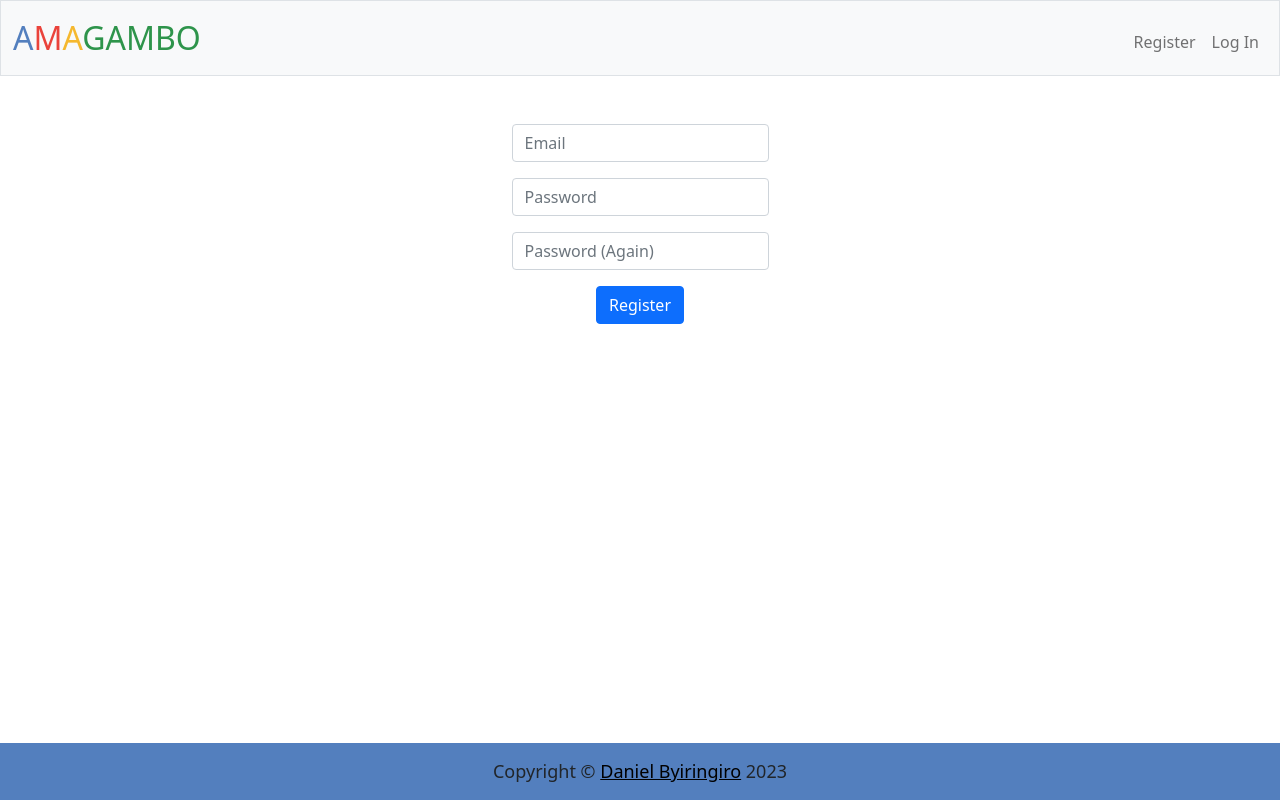
After one commit to danielbyiringiro/amagambo, a Flask app: template templates/register.html in a window 1280 px wide. The commit adds this page. Run offline with Flask 3, Linux system fonts and the light colour scheme; the template is opened without the code that fills it, so the values that code supplies are empty; some libraries are stand-ins or nearby versions.

Commit message:
Feat Register Function

```diff
--- a/app.py
+++ b/app.py
@@ -33,7 +33,8 @@ def after_request(response):
 @login_required
 def index():
     """Show portfolio of stocks"""
-    return None
+    flash("Registered")
+    return "Murakaza neza"
 
 @app.route("/history")
 @login_required
@@ -53,19 +54,22 @@ def login():
     if request.method == "POST":
 
         # Ensure username was submitted
-        if not request.form.get("username"):
-            return None
+        if not request.form.get("email"):
+            flash("Empty email")
+            return redirect("/login")
 
         # Ensure password was submitted
         elif not request.form.get("password"):
-            return None
+            flash("Empty password")
+            return redirect("/login")
 
         # Query database for username
-        rows = db.execute("SELECT * FROM users WHERE username = ?", request.form.get("username"))
+        rows = db.execute("SELECT * FROM users WHERE email = ?", request.form.get("email"))
 
         # Ensure username exists and password is correct
         if len(rows) != 1 or not check_password_hash(rows[0]["hash"], request.form.get("password")):
-            return None
+            flash("Username or password is wrong")
+            return redirect("/login")
 
         # Remember which user has logged in
         session["user_id"] = rows[0]["id"]
@@ -91,4 +95,71 @@ def logout():
 @app.route("/register", methods=["GET", "POST"])
 def register():
     """Register user"""
-    return None
+
+    if request.method == "POST":
+
+        # get email
+        email = request.form.get("email")
+        if not email: #if email is empty
+            flash("Email not provided")
+            return redirect("/register")
+
+        # check if email already exists
+        exists = search(email)
+
+        if not exists:
+            flash("Email already exists")
+            return redirect("/register")
+
+        # get password and the password confirmation
+        password = request.form.get("password")
+        password_confirm = request.form.get("password_confirm")
+
+        # meets security standards
+        response = validate(password)
+        if  response == True:
+            if password != password_confirm:
+                flash("Passwords do not match")
+                return redirect("/")
+
+            hash = generate_password_hash(password)
+            db.execute("INSERT INTO users(email,hash,password) VALUES(?,?,?)", email,hash,password)
+            rows = db.execute("SELECT id FROM users where email = ?", email)
+            id = rows[0]["id"]
+            session["user_id"] = id
+
+            # redirect to home page
+            return redirect("/")
+
+        else:
+            # flash response from validate password
+            flash(response)
+            return redirect("/register")
+
+    else:
+        return render_template("register.html")
+
+
+def search(email):
+    """Searches if current email is in database"""
+    rows = db.execute("SELECT * FROM users WHERE email = ?", email)
+    #returns a boolean
+    return len(rows) == 0
+
+def validate(password):
+    """Validates if password meets security policy"""
+
+    #check length
+    if len(password) < 8:
+        return "Password has to be at least 8 characters"
+
+    #check if password contains a digit
+    if not any([x for x in password if x.isdigit()]):
+        return "Password has to contain at least a single digit"
+
+    #check for letters:
+    if not any([x for x in password if x.islower() or x.isupper()]):
+        return "Password has to contain at least a single letter"
+
+    #passed all checks
+    return True
--- a/templates/layout.html
+++ b/templates/layout.html
@@ -59,7 +59,7 @@
         </main>
 
         <footer>
-            Copyright &copy; <a href="https://danielbyiringiro.github.io/danielbyiringiro.com/" target="_blank">Daniel Byiringiro</a> 2023
+            Copyright &#169; <a href="https://danielbyiringiro.github.io/danielbyiringiro.com/" target="_blank">Daniel Byiringiro</a> 2023
         </footer>
 
     </body>
--- a/templates/login.html
+++ b/templates/login.html
@@ -7,10 +7,10 @@
 {% block main %}
     <form action="/login" method="post">
         <div class="mb-3">
-            <input autocomplete="off" autofocus class="form-control mx-auto w-auto" id="username" name="username" placeholder="Username" type="text">
+            <input autocomplete="off" autofocus class="form-control mx-auto w-auto" id="email" name="email" placeholder="Email" type="text" required>
         </div>
         <div class="mb-3">
-            <input class="form-control mx-auto w-auto" id="password" name="password" placeholder="Password" type="password">
+            <input autocomplete="off" class="form-control mx-auto w-auto" id="password" name="password" placeholder="Password" type="password" required>
         </div>
         <button class="btn btn-primary" type="submit">Log In</button>
     </form>
--- /dev/null
+++ b/templates/register.html
@@ -0,0 +1,20 @@
+{% extends "layout.html" %}
+
+{% block title %}
+    Register
+{% endblock %}
+
+{% block main %}
+    <form action="/register" method="post">
+        <div class="mb-3">
+            <input autocomplete="off" class="form-control mx-auto w-auto" id="email" name="email" placeholder="Email" type="email" required>
+        </div>
+        <div class="mb-3">
+            <input class="form-control mx-auto w-auto" id="password" name="password" placeholder="Password" type="password" required>
+        </div>
+        <div class="mb-3">
+            <input class="form-control mx-auto w-auto" id="password_confirm" name="password_confirm" placeholder="Password (Again)" type="password" required>
+        </div>
+        <button class="btn btn-primary" type="submit">Register</button>
+    </form>
+{% endblock %}
```
Also changed, not shown: amagambo.db, 3 other files.
